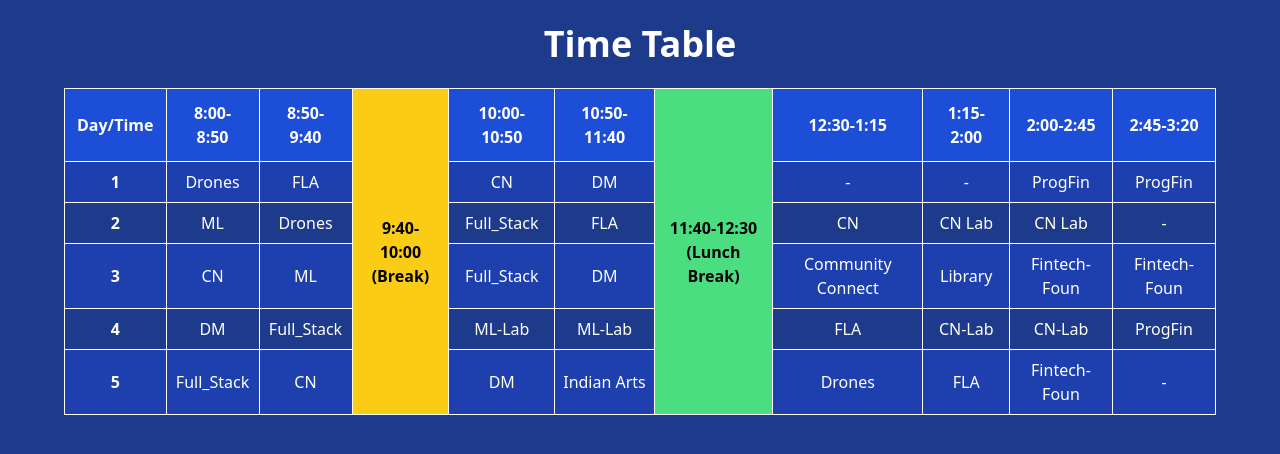
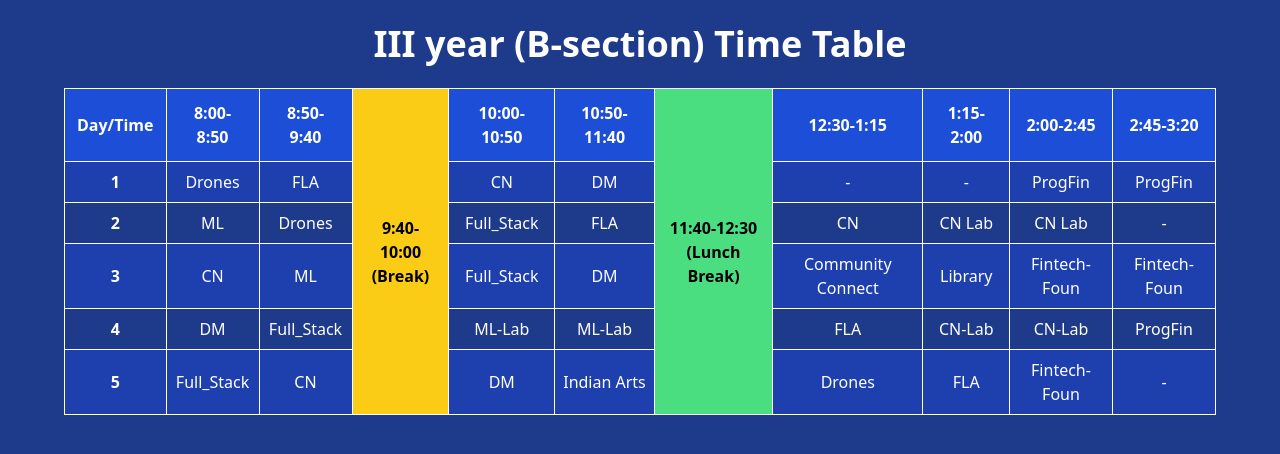
Before and after one commit to sharavana07/FullStackProjects, a plain HTML site: page TimeTable/index.html in a window 1280 px wide. Drawn offline with nearby package versions, Linux system fonts and the light colour scheme.

Commit message:
Updated index.html and added Classwork directory

```diff
--- a/TimeTable/index.html
+++ b/TimeTable/index.html
@@ -4,10 +4,10 @@
     <meta charset="UTF-8">
     <meta name="viewport" content="width=device-width, initial-scale=1.0">
     <title>Time Table</title>
-    <script src="https://cdn.tailwindcss.com"></script>
+   <!----> <script src="https://cdn.tailwindcss.com"></script>
 </head>
 <body class="bg-blue-900 text-white font-sans p-6">
-    <h3 class="text-4xl font-bold text-center mb-6">Time Table</h3>
+    <h3 class="text-4xl font-bold text-center mb-6">III year (B-section) Time Table</h3>
 
     <div class="overflow-x-auto">
         <table class="border-collapse border border-white mx-auto w-full max-w-6xl text-center">
```
Also changed, not shown: Classwork/july29_07_2025.html (added).
